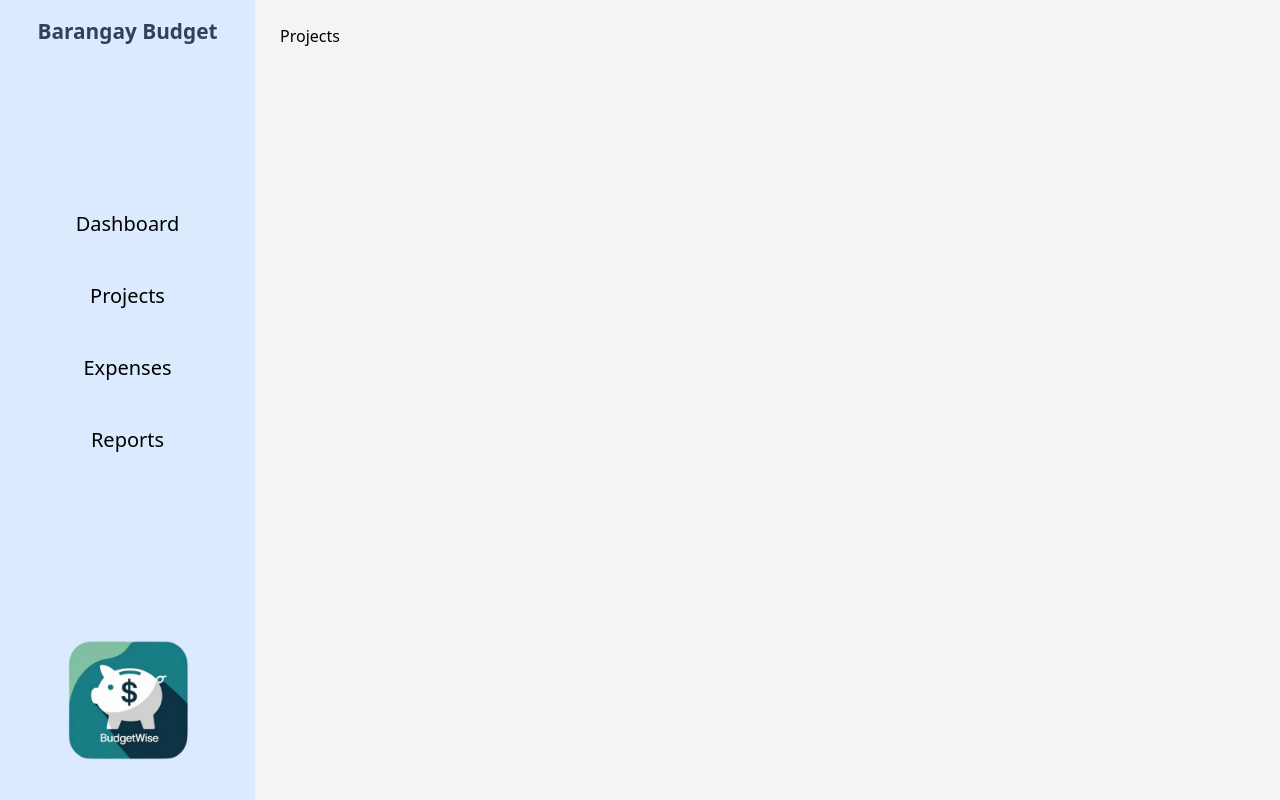
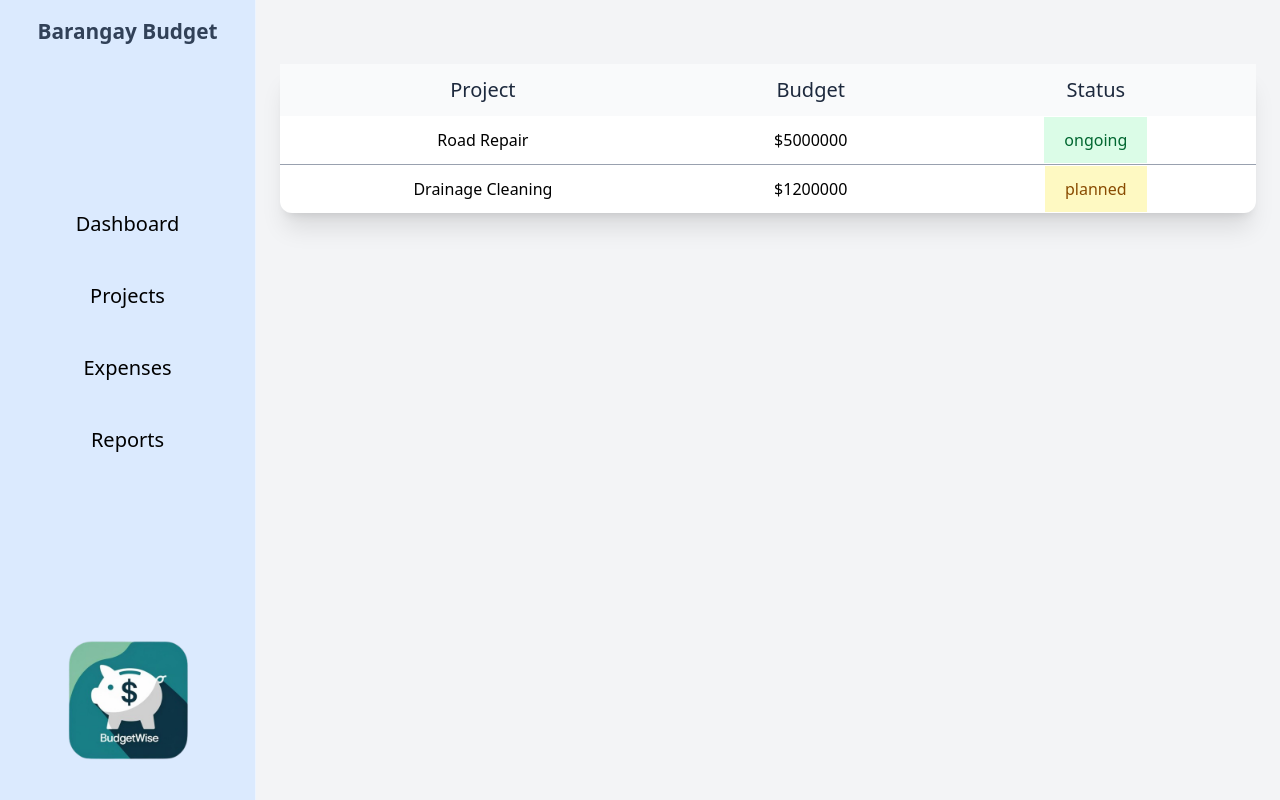
Before and after one commit to akiii22/barangay_budget, a React (Vite) app: page /projects in a window 1280 px wide. Built offline with nearby package versions, Linux system fonts and the light colour scheme.

Commit message:
Displaying the projects data in the Project page, making a resuble status basge component

```diff
--- /dev/null
+++ b/src/components/table/ProjectTable.tsx
@@ -0,0 +1,38 @@
+import type { Projects } from "../../types/Projects";
+import Statusbadge from "./Statusbadge";
+
+type Props = {
+  projects: Projects[];
+};
+
+const ProjectTable = ({ projects }: Props) => {
+  return (
+    <table className="w-full bg-white rounded-xl shadow-xl my-10 py-5">
+      <thead className="bg-gray-50">
+        <tr>
+          <th className="px-4 py-3 text-xl font-medium capitalize text-slate-800">
+            Project
+          </th>
+          <th className="px-4 py-3 text-xl font-medium capitalize text-slate-800">
+            Budget
+          </th>
+          <th className="px-4 py-3 text-xl font-medium capitalize text-slate-800">
+            Status
+          </th>
+        </tr>
+      </thead>
+      <tbody className="divide-y divide-gray-400">
+        {projects.map((project) => (
+          <tr key={project.id} className="transition hover:bg-gray-50">
+            <td className="py-3 px-4 text-center">{project.name}</td>
+            <td className="py-3 px-4 text-center">${project.budget}</td>
+            <td className="py-3 px-4 text-center">
+              <Statusbadge status={project.status} />
+            </td>
+          </tr>
+        ))}
+      </tbody>
+    </table>
+  );
+};
+export default ProjectTable;
--- /dev/null
+++ b/src/components/table/Statusbadge.tsx
@@ -0,0 +1,11 @@
+import type { ProjectStatus } from "../../types/Projects";
+
+const styles = {
+  planned: "bg-yellow-100 text-yellow-800",
+  ongoing: "bg-green-100 text-green-800",
+  completed: "bg-red-100 text-red-800",
+};
+const Statusbadge = ({ status }: { status: ProjectStatus }) => {
+  return <span className={`px-5 py-3 ${styles[status]}`}>{status}</span>;
+};
+export default Statusbadge;
--- a/src/pages/Projects.tsx
+++ b/src/pages/Projects.tsx
@@ -1,4 +1,10 @@
+import ProjectTable from "../components/table/ProjectTable";
+import { projects } from "../data/projects";
 const Projects = () => {
-  return <div>Projects</div>;
+  return (
+    <div>
+      <ProjectTable projects={projects} />
+    </div>
+  );
 };
 export default Projects;
```
